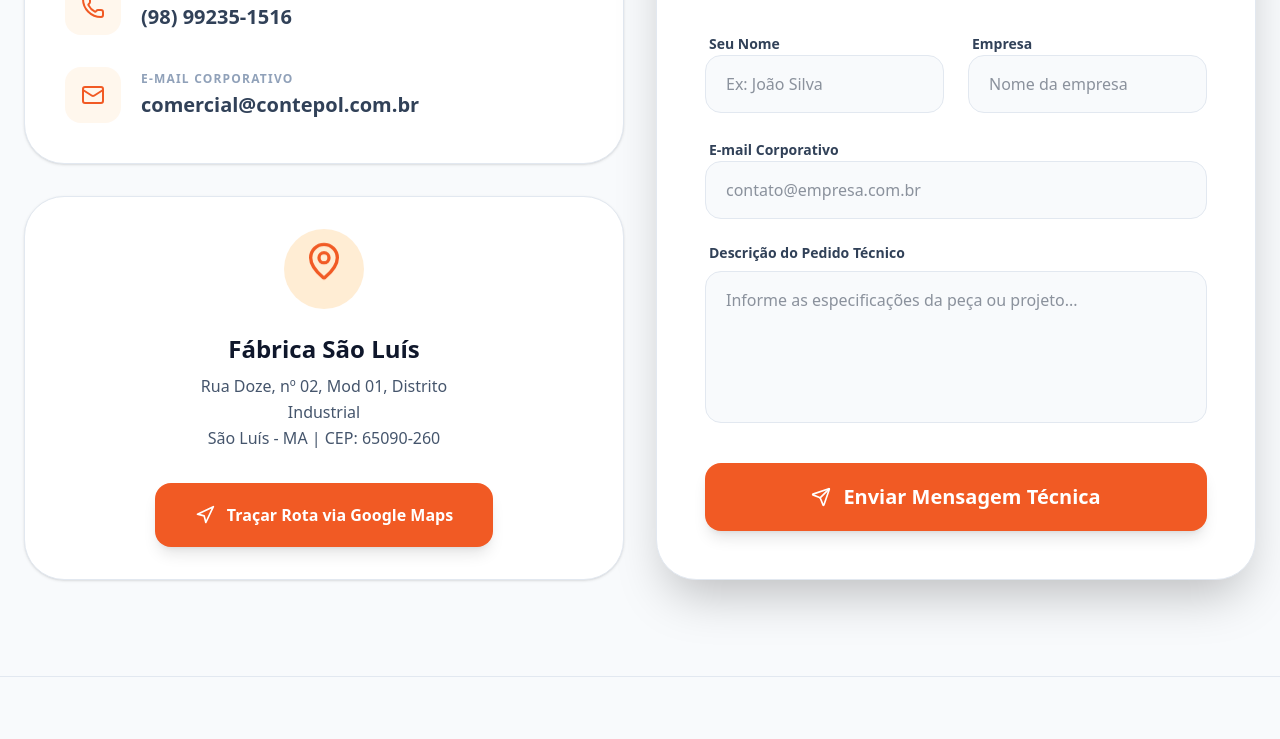
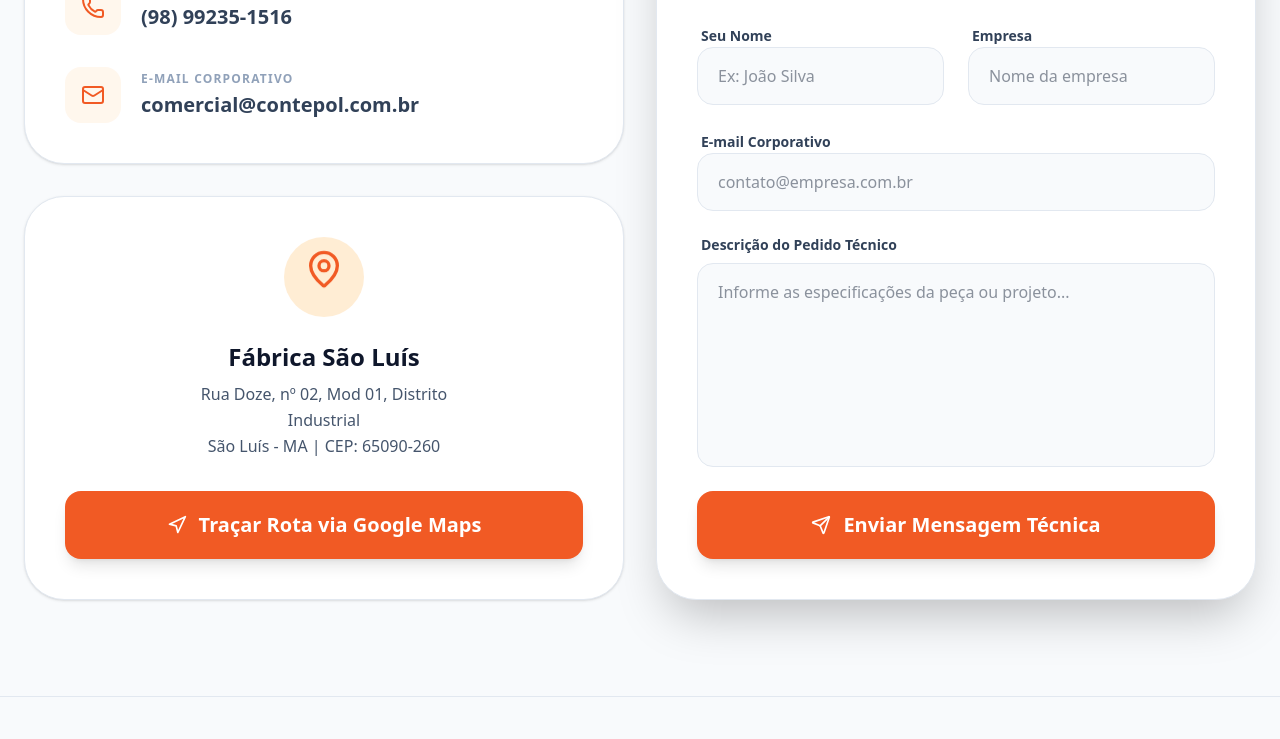
Before and after one commit to ManciaLeo/contepol-website, a Next.js app: page /contato in a window 1280 px wide. Shown: the part 454-1193 px from the top of the page. Built offline with nearby package versions, Linux system fonts and the light colour scheme.

Commit message:
pagecontato

```diff
--- a/app/contato/page.tsx
+++ b/app/contato/page.tsx
@@ -62,7 +62,9 @@ export default function Contato() {
 
             {/* Box do Mapa */}
             <Reveal delay={0.3} className="flex-1 flex flex-col">
-              <div className="relative h-full min-h-[300px] rounded-[2.5rem] overflow-hidden border border-slate-200 dark:border-slate-800 bg-white dark:bg-slate-900 shadow-sm flex flex-col items-center justify-center p-8 text-center">
+              <div className="relative h-full min-h-[300px] rounded-[2.5rem] overflow-hidden border border-slate-200 dark:border-slate-800 bg-white dark:bg-slate-900 shadow-sm flex flex-col items-center justify-between p-8 md:p-10 text-center">
+
+                <div className="flex flex-col items-center">
                   <div className="w-20 h-20 bg-orange-100 dark:bg-orange-900/30 rounded-full flex items-center justify-center mb-6 relative">
                     <MapPin className="w-10 h-10 text-[#F15A24] z-10 animate-bounce" />
                     <div className="absolute inset-0 bg-[#F15A24]/20 rounded-full animate-ping opacity-30" />
@@ -72,30 +74,30 @@ export default function Contato() {
                     Rua Doze, nº 02, Mod 01, Distrito Industrial<br/>
                     São Luís - MA | CEP: 65090-260
                   </p>
+                </div>
 
                 <a
                   href={linkMapsOficial}
                   target="_blank"
                   rel="noopener noreferrer"
-                  className="bg-[#F15A24] text-white px-10 py-5 rounded-2xl font-bold shadow-lg hover:bg-orange-600 transition-all transform hover:scale-105 active:scale-95 flex items-center gap-3"
+                  className="w-full bg-[#F15A24] text-white py-5 rounded-2xl font-bold text-xl shadow-lg hover:bg-orange-600 transition-all transform hover:-translate-y-1 active:translate-y-0 flex items-center justify-center gap-3 mt-auto"
                 >
                   <Navigation className="w-5 h-5" /> Traçar Rota via Google Maps
                 </a>
+
               </div>
             </Reveal>
           </div>
 
           {/* LADO DIREITO: FORMULÁRIO */}
           <Reveal delay={0.4} className="h-full">
-            <div className="bg-white dark:bg-slate-900 border border-slate-200 dark:border-slate-800 rounded-[2.5rem] p-8 md:p-12 shadow-2xl h-full flex flex-col">
+            <div className="bg-white dark:bg-slate-900 border border-slate-200 dark:border-slate-800 rounded-[2.5rem] p-8 md:p-10 shadow-2xl h-full flex flex-col">
               <div className="mb-10">
                 <h3 className="text-3xl font-bold text-slate-900 dark:text-white mb-2">Solicite um Orçamento</h3>
                 <p className="text-slate-500 dark:text-slate-400">Preencha os dados abaixo para darmos início ao seu projeto.</p>
               </div>
 
-              {/* ========================================= */}
               {/* 📱 VERSÃO MOBILE (Esconde campos no celular) */}
-              {/* ========================================= */}
               <div className="block md:hidden flex-1 flex flex-col justify-center py-4">
                 <p className="text-slate-600 dark:text-slate-400 mb-8 text-center leading-relaxed">
                   Para um atendimento mais rápido, clique no botão abaixo para nos enviar um e-mail direto do seu celular com o seu pedido.
@@ -108,9 +110,7 @@ export default function Contato() {
                 </a>
               </div>
 
-              {/* ========================================= */}
               {/* 💻 VERSÃO WEB/DESKTOP (Formulário completo) */}
-              {/* ========================================= */}
               <div className="hidden md:block flex-1">
                 <form action="https://formsubmit.co/comercial@contepol.com.br" method="POST" className="space-y-6 flex flex-col h-full">
 
@@ -141,7 +141,7 @@ export default function Contato() {
 
                   <button
                     type="submit"
-                    className="w-full py-5 bg-[#F15A24] text-white font-bold text-xl rounded-2xl hover:bg-orange-600 transition-all shadow-lg transform hover:-translate-y-1 active:translate-y-0 flex items-center justify-center gap-3 mt-4"
+                    className="w-full py-5 bg-[#F15A24] text-white font-bold text-xl rounded-2xl hover:bg-orange-600 transition-all shadow-lg transform hover:-translate-y-1 active:translate-y-0 flex items-center justify-center gap-3 mt-auto"
                   >
                     <Send className="w-5 h-5" /> Enviar Mensagem Técnica
                   </button>
```
Lines whose indentation alone changed are shown as unchanged.
